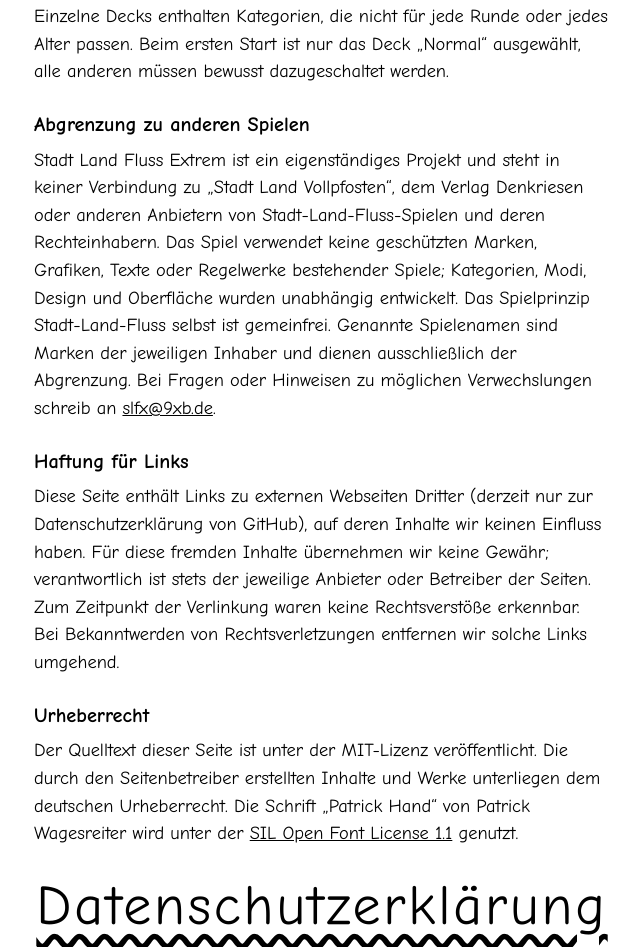
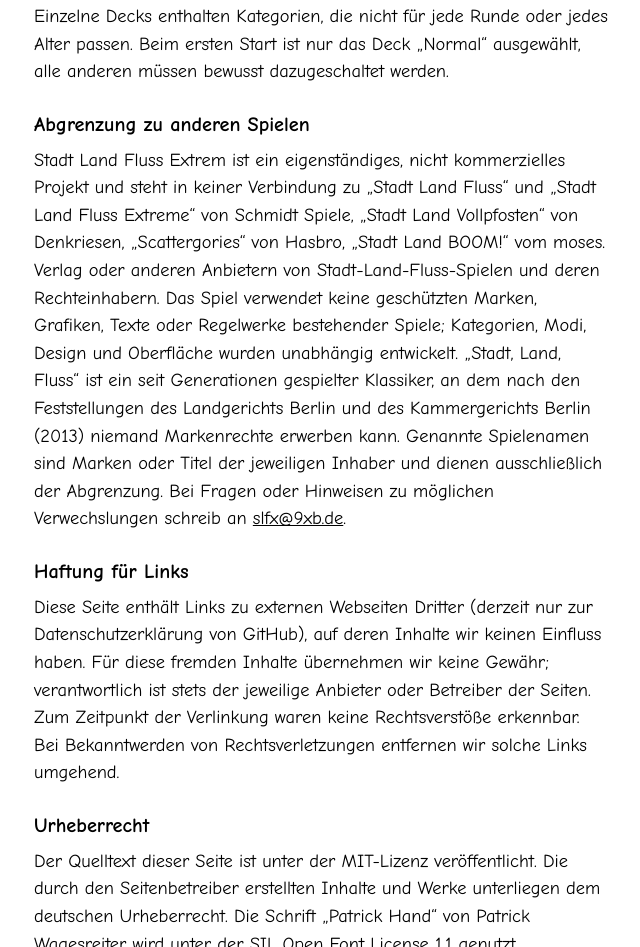
Before and after one commit to pa-ssch/slfx, a website: page public/impressum.html in a window 1280 px wide. Shown: the part 949-1896 px from the top of the page, without its empty margins (318-958 px from the left). Drawn offline with Linux system fonts and the light colour scheme.

Commit message:
Abgrenzung nennt Schmidt Spiele, Denkriesen, Hasbro und moses., Hinweis auf das Berliner Urteil zu Stadt Land Fluss
Co-Authored-By: Claude Fable 5.1 <noreply@anthropic.com>

```diff
--- a/public/impressum.html
+++ b/public/impressum.html
@@ -70,16 +70,20 @@
 
       <h3>Abgrenzung zu anderen Spielen</h3>
       <p>
-        Stadt Land Fluss Extrem ist ein eigenständiges Projekt und steht in
-        keiner Verbindung zu „Stadt Land Vollpfosten“, dem Verlag Denkriesen
-        oder anderen Anbietern von Stadt-Land-Fluss-Spielen und deren
-        Rechteinhabern. Das Spiel verwendet keine geschützten Marken, Grafiken,
-        Texte oder Regelwerke bestehender Spiele; Kategorien, Modi, Design und
-        Oberfläche wurden unabhängig entwickelt. Das Spielprinzip
-        Stadt-Land-Fluss selbst ist gemeinfrei. Genannte Spielenamen sind
-        Marken der jeweiligen Inhaber und dienen ausschließlich der Abgrenzung.
-        Bei Fragen oder Hinweisen zu möglichen Verwechslungen schreib an
-        <a href="mailto:slfx@9xb.de">slfx@9xb.de</a>.
+        Stadt Land Fluss Extrem ist ein eigenständiges, nicht kommerzielles
+        Projekt und steht in keiner Verbindung zu „Stadt Land Fluss“ und
+        „Stadt Land Fluss Extreme“ von Schmidt Spiele, „Stadt Land Vollpfosten“
+        von Denkriesen, „Scattergories“ von Hasbro, „Stadt Land BOOM!“ vom
+        moses. Verlag oder anderen Anbietern von Stadt-Land-Fluss-Spielen und
+        deren Rechteinhabern. Das Spiel verwendet keine geschützten Marken,
+        Grafiken, Texte oder Regelwerke bestehender Spiele; Kategorien, Modi,
+        Design und Oberfläche wurden unabhängig entwickelt. „Stadt, Land,
+        Fluss“ ist ein seit Generationen gespielter Klassiker, an dem nach
+        den Feststellungen des Landgerichts Berlin und des Kammergerichts
+        Berlin (2013) niemand Markenrechte erwerben kann. Genannte Spielenamen
+        sind Marken oder Titel der jeweiligen Inhaber und dienen ausschließlich
+        der Abgrenzung. Bei Fragen oder Hinweisen zu möglichen Verwechslungen
+        schreib an <a href="mailto:slfx@9xb.de">slfx@9xb.de</a>.
       </p>
 
       <h3>Haftung für Links</h3>
--- a/public/sw.js
+++ b/public/sw.js
@@ -2,7 +2,7 @@
 // Strategie: erst Netz, bei Fehler Cache. So sind Änderungen sofort sichtbar,
 // und ohne Empfang läuft die zuletzt geladene Version weiter.
 // Bei Änderungen an den Dateien unten die VERSION hochzählen.
-var VERSION = "slfx-v9";
+var VERSION = "slfx-v10";
 var FILES = [
   "./",
   "index.html",
```
Also changed, not shown: PLAN.md (+8 -3 lines), test/quality.test.js (+1 -1 lines), README.md.
